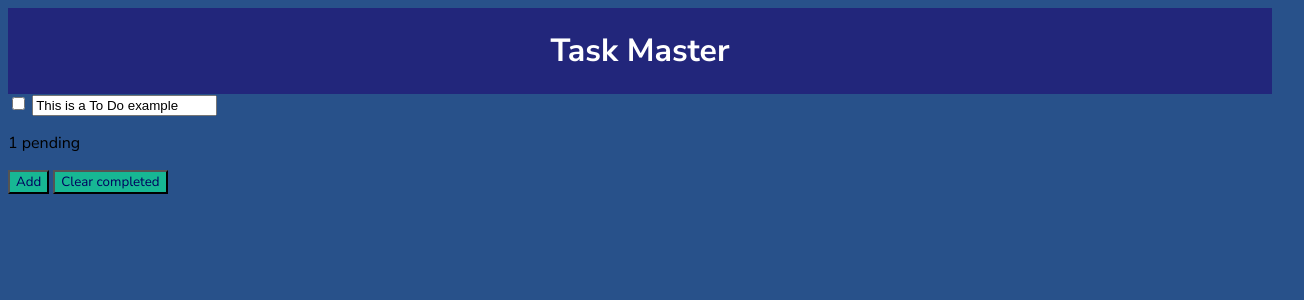
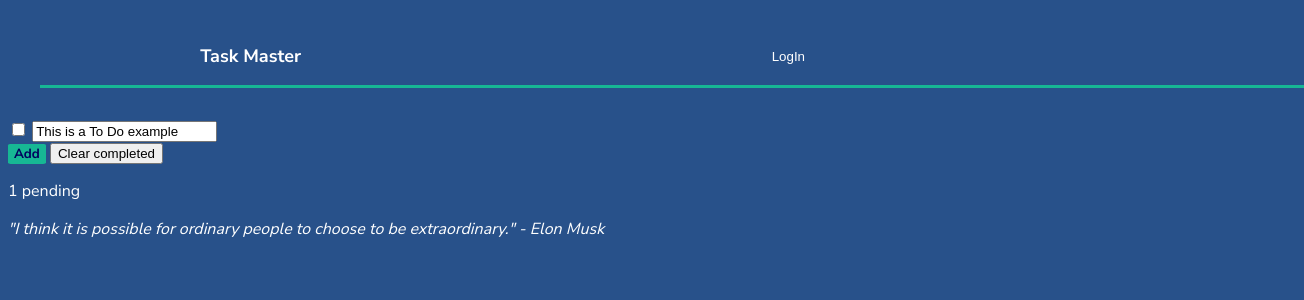
Before and after one commit to Naom19/frontend--tecnico, a SvelteKit app: page / in a window 1280 px wide. Shown: the top 300 px of the page, 1304 px wide, since content can reach past the window. Built offline with nearby package versions, Linux system fonts and the light colour scheme.

Commit message:
style: class & id

```diff
--- a/src/routes/+page.svelte
+++ b/src/routes/+page.svelte
@@ -21,45 +21,99 @@
 
 <div class="navBar">
 	<h1>Task Master</h1>
+	<button id="logInBtn">LogIn</button>
+	<button id="backBtn"></button>
 </div>
 
 
 {#each todos as todo (todo.text)}
     <div class:done = {todo.done}>
-        <input type="checkbox"
+        <input type="checkbox" id="checkIcon"
          bind:checked={todo.done} />
         <input placeholder="Add a new to do..."
+		 id="todoInput"
          value={todo.text} />
 
     </div>
 
 {/each}
 
-<p>{pending} pending</p>
 
-<button on:click={add}>Add</button>
+<button class="addBtn" on:click={add}>Add</button>
 
-<button on:click={clear}>Clear completed</button>
+<button class="clearBtn" on:click={clear}>Clear completed</button>
+
+<p id="totalTodos">{pending} pending</p>
+
+<p id="quote">"I think it is possible for ordinary people to choose to be extraordinary." - Elon Musk</p>
 
 <style>
 
 	.navBar {
 		display: flex;
 		justify-content: space-around;
-
-		background-color: #22267b;
+		height: 3em;
+		width: 100%;
+		padding-bottom: 0.3em;
+		margin: 2em;
+		border-bottom: 3px solid #17b794;
 	}
     h1 {
+
         color: #ffffff;
+		font-size: large;
+		padding-right: 8em;
     }
 
+	#logInBtn {
+		background-color: transparent;
+		border: 0;
+		border-radius: 100%;
+		color: #ffffff;
+	}
+
+	#backBtn{
+		background-color: transparent;
+		border: 0;
+		border-radius: 50%;
+	}
     .done {
+		background-color: #ffffff;
+		height: fit-content;
+		width: 10em;
         opacity: 0.3;
     }
 
-    button {
+	/* #checkIcon {
+		background-image: ;
+	}
+
+	#todoInput {
+		height:
+		width:
+		background-color:
+		border-radius:
+		text-size:
+	} */
+
+    .addBtn {
         background-color: #17b794;
         font-family: 'Nunito Sans', sans-serif;
         color: #01005e;
+		font-weight: bold;
+		border-radius: 7%;
+		border: 0;
     }
+
+	#totalTodos{
+		font-size: medium;
+		color: #ffffff;
+	}
+
+	#quote {
+		font-style: italic;
+		color: #ffffff;
+	}
+
+
 </style>
```
